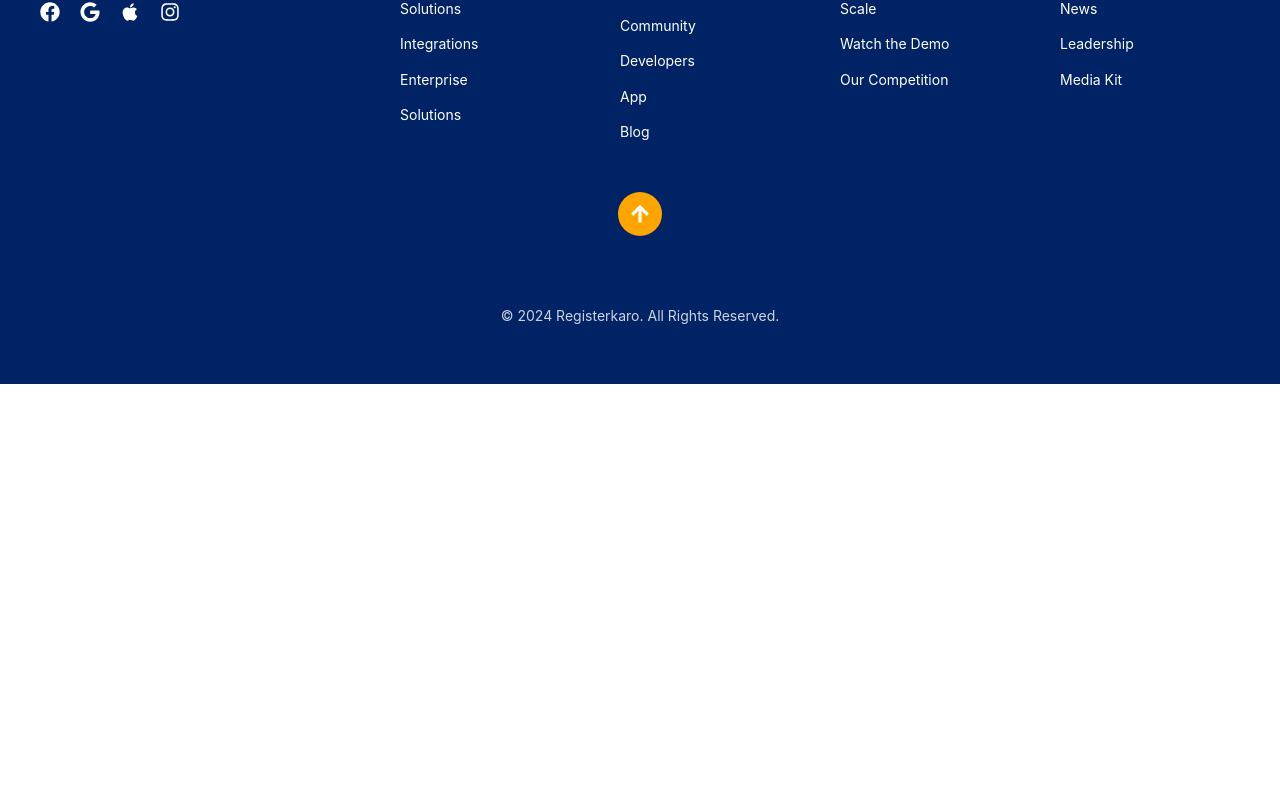
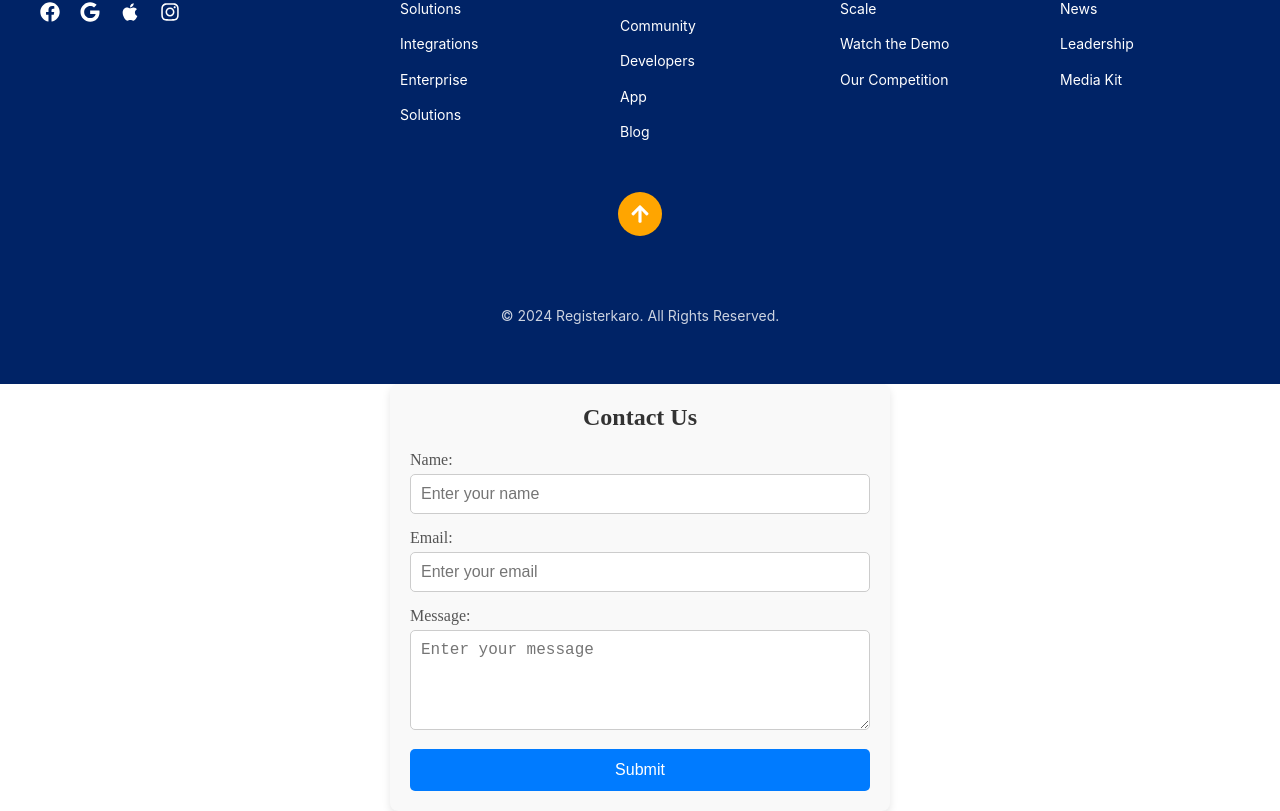
Before and after one commit to perfectsanjay/RegistorKaro-assignment, a React (Vite) app: page / in a window 1280 px wide. Shown: the part 7363-8174 px from the top of the page. Before the commit the page ends 7747 px from the top, so only its background shows below. Built offline with nearby package versions, Linux system fonts and the light colour scheme.

Commit message:
add form component feature to login user

```diff
--- a/src/App.jsx
+++ b/src/App.jsx
@@ -17,6 +17,7 @@ import StatisticsSection from "./components/StatisticSection/Statistic.component
 import EmailSection from "./components/EmailSection/EmailSection.component";
 import BrandSection from "./components/BrandSection/BrandSection.component";
 import Footer from "./components/Footer/Footer.component";
+import FormComponent from "./components/form/form.component";
 
 
 import "./App.css";
@@ -41,6 +42,7 @@ const App = () => {
       <EmailSection/>
       <BrandSection/>
       <Footer />
+     <FormComponent />
     </div>
   );
 };
--- /dev/null
+++ b/src/components/form/form.component.jsx
@@ -0,0 +1,70 @@
+import React, { useState } from 'react';
+import './form.style.scss';
+
+const FormComponent = () => {
+  const [formData, setFormData] = useState({
+    name: '',
+    email: '',
+    message: ''
+  });
+
+  const handleChange = (e) => {
+    const { name, value } = e.target;
+    setFormData({
+      ...formData,
+      [name]: value
+    });
+  };
+
+  const handleSubmit = (e) => {
+    e.preventDefault();
+    console.log('Form submitted:', formData);
+    // You can send the form data to your API here.
+  };
+
+  return (
+    <div className="form-container">
+      <h2>Contact Us</h2>
+      <form onSubmit={handleSubmit} className="form">
+        <div className="form-group">
+          <label htmlFor="name">Name:</label>
+          <input
+            type="text"
+            id="name"
+            name="name"
+            value={formData.name}
+            onChange={handleChange}
+            placeholder="Enter your name"
+            required
+          />
+        </div>
+        <div className="form-group">
+          <label htmlFor="email">Email:</label>
+          <input
+            type="email"
+            id="email"
+            name="email"
+            value={formData.email}
+            onChange={handleChange}
+            placeholder="Enter your email"
+            required
+          />
+        </div>
+        <div className="form-group">
+          <label htmlFor="message">Message:</label>
+          <textarea
+            id="message"
+            name="message"
+            value={formData.message}
+            onChange={handleChange}
+            placeholder="Enter your message"
+            required
+          />
+        </div>
+        <button type="submit" className="submit-btn">Submit</button>
+      </form>
+    </div>
+  );
+};
+
+export default FormComponent;
--- /dev/null
+++ b/src/components/form/form.style.scss
@@ -0,0 +1,67 @@
+.form-container {
+    width: 100%;
+    max-width: 500px;
+    margin: 0 auto;
+    padding: 20px;
+    background-color: #f9f9f9;
+    border-radius: 8px;
+    box-shadow: 0 4px 8px rgba(0, 0, 0, 0.1);
+
+    h2 {
+      text-align: center;
+      font-size: 24px;
+      margin-bottom: 20px;
+      color: #333;
+    }
+
+    .form {
+      display: flex;
+      flex-direction: column;
+
+      .form-group {
+        margin-bottom: 15px;
+
+        label {
+          font-size: 16px;
+          color: #555;
+          display: block;
+          margin-bottom: 5px;
+        }
+
+        input,
+        textarea {
+          width: 100%;
+          padding: 10px;
+          border: 1px solid #ccc;
+          border-radius: 5px;
+          font-size: 16px;
+          color: #333;
+
+          &:focus {
+            border-color: #5cb85c;
+            outline: none;
+          }
+        }
+
+        textarea {
+          min-height: 100px;
+          resize: vertical;
+        }
+      }
+
+      .submit-btn {
+        background-color: #007bff;
+        color: #fff;
+        padding: 12px 20px;
+        font-size: 16px;
+        border: none;
+        border-radius: 5px;
+        cursor: pointer;
+        transition: background-color 0.3s;
+
+        &:hover {
+          background-color: #0056b3;
+        }
+      }
+    }
+  }
```
